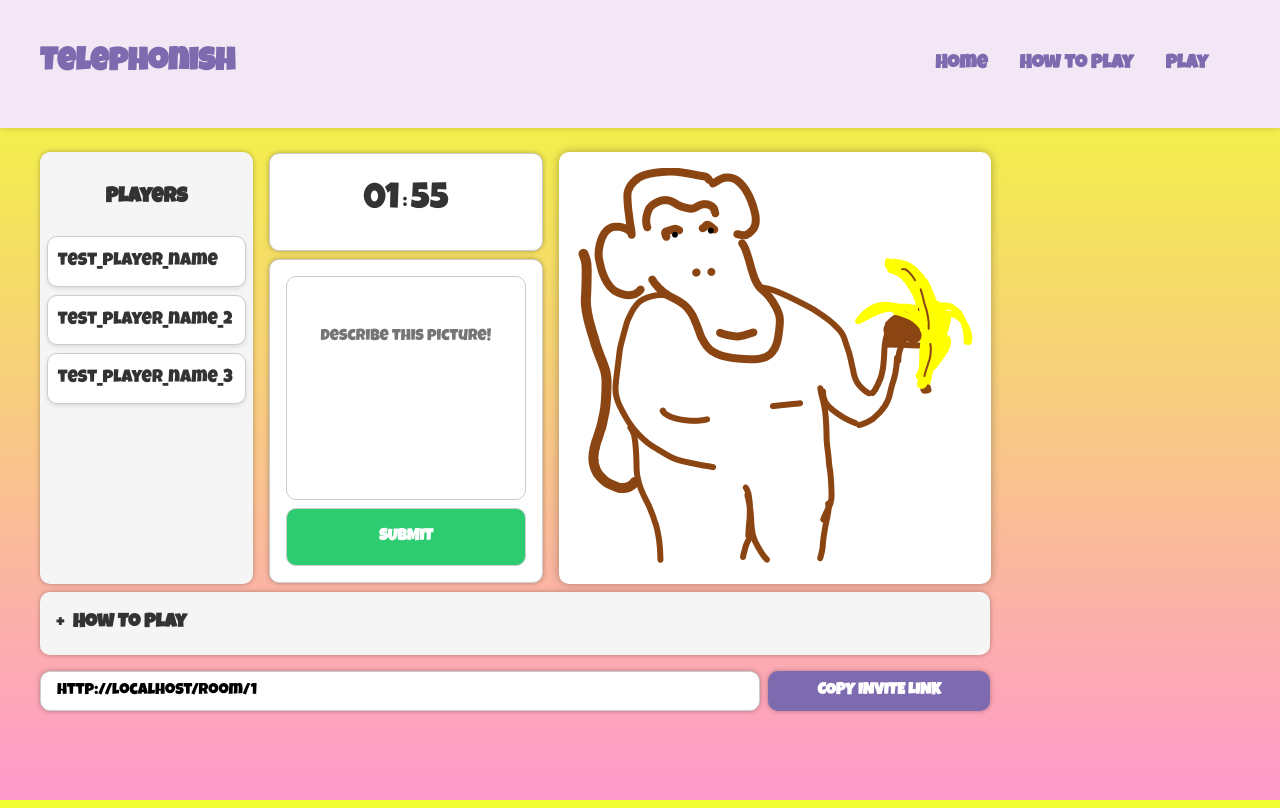
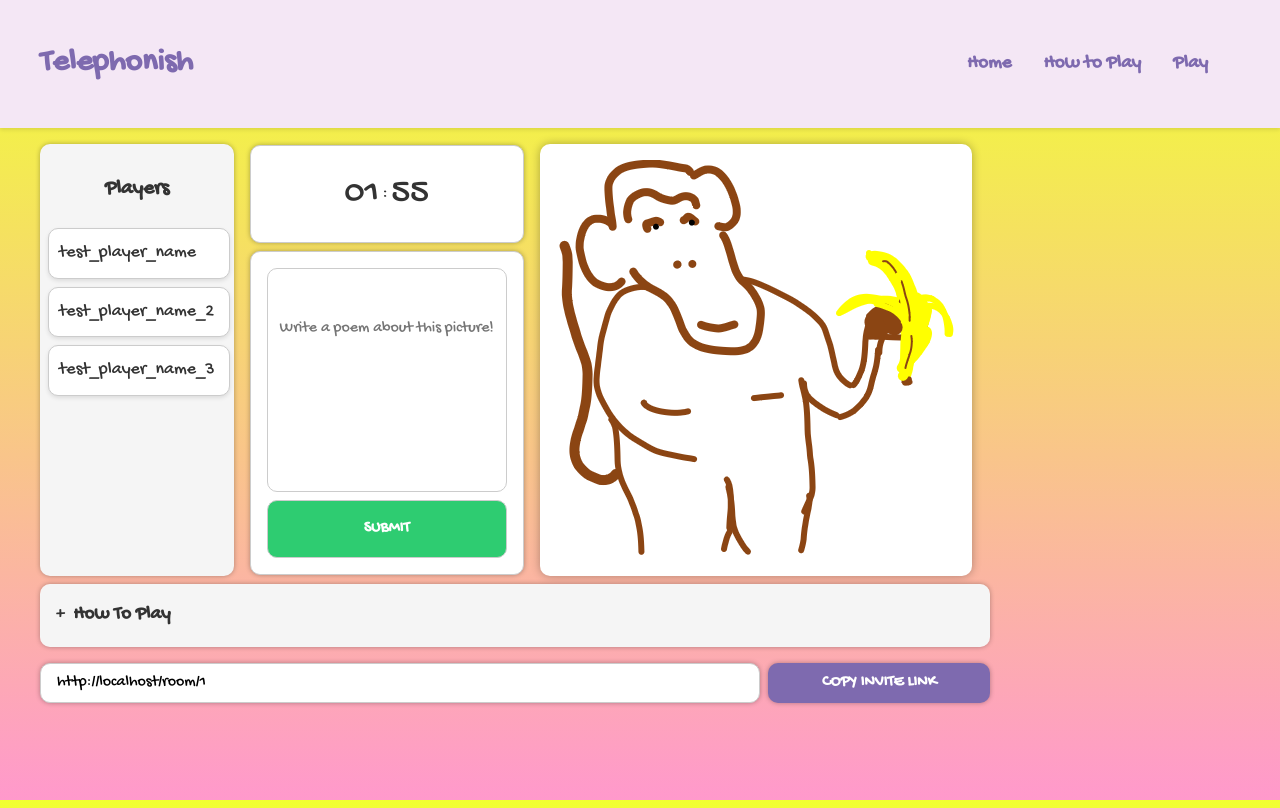
Before and after one commit to tal-z/telephonish, a Next.js app: page /room/1 in a window 1280 px wide. Built offline with nearby package versions, Linux system fonts and the light colour scheme.

Commit message:
More styling

```diff
--- a/src/components/GameRoom.tsx
+++ b/src/components/GameRoom.tsx
@@ -42,7 +42,7 @@ const GameRoom = () => {
   }, []);
 
   return (
-    <JustifiedContainer alignment="left">
+    <JustifiedContainer alignment="center">
       <div className={styles.row}>
         <PlayerList players={players} />
         <PlayingField variant="writing"/>
--- a/src/components/PlayingField.tsx
+++ b/src/components/PlayingField.tsx
@@ -16,7 +16,7 @@ export const PlayingField = ({ variant = "drawing" }: PlayingFieldProps) => {
       <div className={styles.playingFieldColumnContainer}>
         <div className={styles.playingFieldRowContainer}>
         <WrittenPrompt prompt={"Eat a banana"} />
-        <div><CountdownTimer seconds={120} variant="drawing"/></div>
+        <CountdownTimer seconds={120} variant="drawing"/>
         </div>
         <DrawPad />
       </div>
@@ -29,9 +29,9 @@ export const PlayingField = ({ variant = "drawing" }: PlayingFieldProps) => {
       <div className={styles.playingFieldRowContainer}>
         <div className={styles.playingFieldColumnContainer}>
           <CountdownTimer seconds={120} variant="writing"/>
-          <WritePad endpoint="" placeholder="Describe this picture!"/>
+          <WritePad endpoint="" placeholder="Write a poem about this picture!"/>
         </div>
-        <ImageDisplay dataURL={placeholderURL2} alt="placeholder alt"/>
+        <ImageDisplay dataURL={placeholderURL2} alt=""/>
       </div>
     );
   }
--- a/src/components/WrittenPrompt.tsx
+++ b/src/components/WrittenPrompt.tsx
@@ -9,7 +9,7 @@ const WrittenPrompt: React.FC<WrittenPromptProps> = ({ prompt }) => {
   return (
     <div className={styles.promptCard}>
       Draw This Prompt:
-      <div className={styles.promptText}>{prompt}</div>
+      <div className={styles.promptText}>"{prompt}"</div>
     </div>
   );
 };
--- a/src/styles/CountdownTimer.module.css
+++ b/src/styles/CountdownTimer.module.css
@@ -21,7 +21,7 @@
   }
 
   .countdownTimerDrawing {
-    height: 6rem;
+    height: 4rem;
     display: flex;
     flex-direction: row;
     align-items: center;
@@ -33,7 +33,7 @@
     background-color: #fff;
     border-radius: 10px;
     box-shadow: 0px 0px 5px rgba(0, 0, 0, 0.3);
-    width: 100%;
+    width: 20%;
     min-width: 7rem;
   }
 
--- a/src/styles/DrawPad.module.css
+++ b/src/styles/DrawPad.module.css
@@ -1,7 +1,7 @@
 .drawPadContainer {
   display: flex;
   justify-content: center;
-  margin: 1rem;
+  margin-left: 1rem;
   margin-top: .5rem;
   margin-bottom: 0;
   padding: 20px;
--- a/src/styles/GameRoom.module.css
+++ b/src/styles/GameRoom.module.css
@@ -1,8 +1,8 @@
 .row {
-  margin-top: 1rem;
+  margin-top: .5rem;
   display: flex;
-  flex-direction: row;
-  width: max-content;
+  align-items: stretch;
+  justify-content: left;
 }
 
 .gameWrapper {
--- a/src/styles/JustifiedContainer.module.css
+++ b/src/styles/JustifiedContainer.module.css
@@ -6,7 +6,7 @@
 
 .centerJustifiedContainer {
   text-align: center;
-  --padding: 1rem;
+  padding: 1rem;
   margin-top: 4rem;
   display: flex;
   flex-direction: column;
--- a/src/styles/PlayerList.module.css
+++ b/src/styles/PlayerList.module.css
@@ -1,9 +1,7 @@
 .playerList {
   max-width: min-content;
-  height: auto;
   display: flex;
   flex-direction: column;
-  align-items: center;
   justify-content: top;
   background-color: #f5f5f5;
   padding: 0.5rem;
--- a/src/styles/PlayingField.module.css
+++ b/src/styles/PlayingField.module.css
@@ -1,7 +1,6 @@
 .playingFieldColumnContainer {
   display: flex;
   flex-direction: column;
-  align-items: left;
 }
 
 .playingFieldRowContainer {
--- a/src/styles/WrittenPrompt.module.css
+++ b/src/styles/WrittenPrompt.module.css
@@ -1,6 +1,6 @@
 .promptCard {
-  height: 6rem;
-  width: 25.9em;
+  height: 4rem;
+  width: 70%;
   padding-left: 1.5rem;
   padding-right: 1.5rem;
   background-color: #fff;
--- a/src/styles/globals.css
+++ b/src/styles/globals.css
@@ -1,6 +1,6 @@
 @font-face {
-  font-family: 'Luckiest Guy';
-  src: url('/fonts/LuckiestGuy-Regular.ttf');
+  font-family: 'GochiHand';
+  src: url('/fonts/GochiHand-Regular.ttf');
   font-weight: normal;
   font-style: normal;
 }
@@ -16,14 +16,14 @@ body {
   flex-direction: column;
   background: linear-gradient(to bottom, #f1ff33 0%, #ff99cc 100%);
   background-attachment: fixed;
-  font-family: 'Luckiest Guy', cursive;
+  font-family: 'GochiHand', cursive;
   color: #333;
   line-height: 1.6;
   font-size: 18px;
 }
 
 textarea, input {
-  font-family: 'Luckiest Guy', cursive;
+  font-family: 'GochiHand', cursive;
 }
 
 a {
@@ -38,7 +38,7 @@ a:hover {
 }
 
 button {
-  font-family: 'Luckiest Guy', cursive;
+  font-family: 'GochiHand', cursive;
 
   background-color: #7e6aaf;
   color: #fff;
```
Also changed, not shown: public/fonts/GochiHand-Regular.ttf (added).
